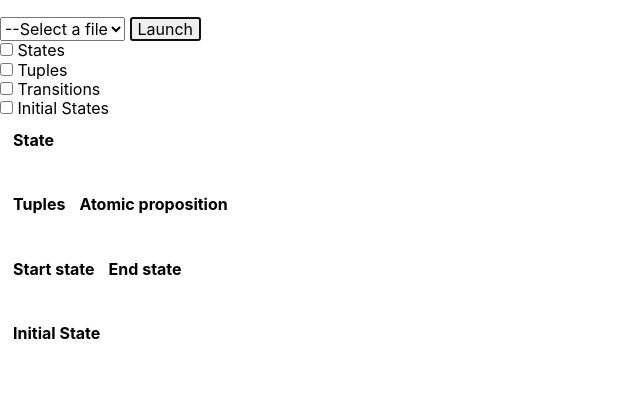
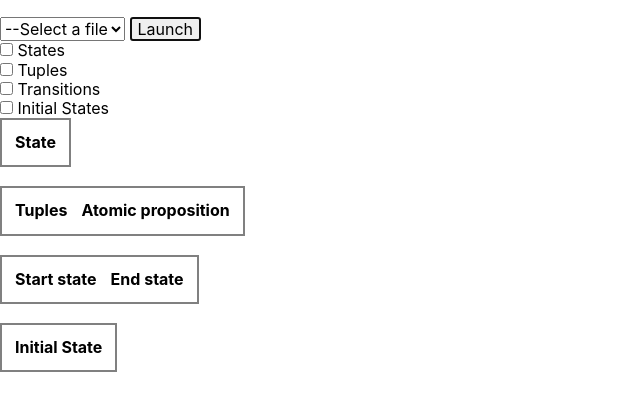
Before and after one commit to eldondanonino/FormalModeling_MiniProjet, a website: page FormalModeling_MiniProjet/src/webpages/index.html in a window 1280 px wide. Shown: the part 113-524 px from the top of the page, without its empty margins (0-640 px from the left). Drawn offline with nearby package versions, Linux system fonts and the light colour scheme.

Commit message:
Borders
todo : remove empty tables styling

```diff
--- a/FormalModeling_MiniProjet/src/styles/style.css
+++ b/FormalModeling_MiniProjet/src/styles/style.css
@@ -16,10 +16,15 @@
       color: white;
   }
 }
-
-table{
+table {
+  border-left: 2px solid grey;
+  border-bottom: 2px solid grey;
+  border-right: 2px solid grey;
+  border-top: 2px solid grey;
   border-spacing: 12px;
 }
+
+
 
 td
 {
@@ -53,7 +58,7 @@ hr {
   overflow: visible;
 }
 
-.title {
+ .title {
   font-size: 100%;
   font-weight: bold;
 }
```
